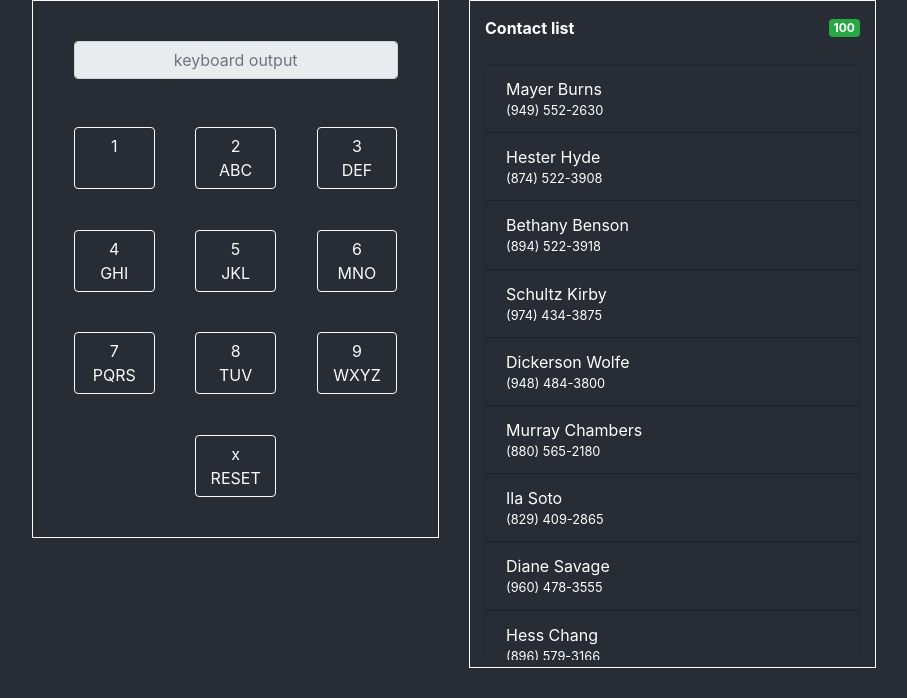
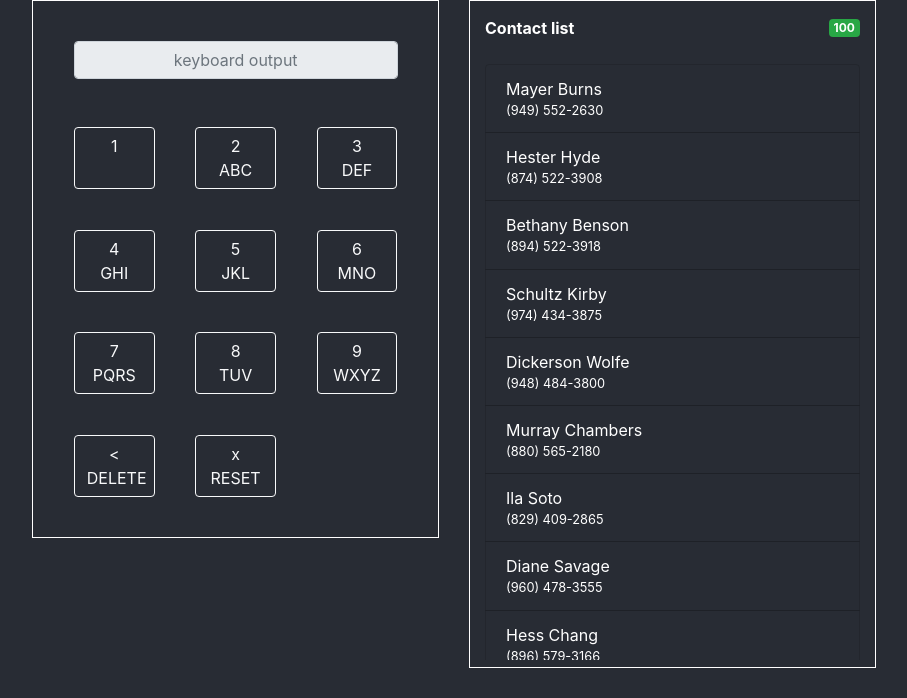
Before and after one commit to tericcabrel/mykeels-challenge, a React (Create React App) app: page / in a window 1280 px wide. Shown: the top 698 px of the page, without its empty margins (186-1093 px from the left). Built offline with nearby package versions, Linux system fonts and the light colour scheme.

Commit message:
Add keyboard button to remove a character

```diff
--- a/src/App.tsx
+++ b/src/App.tsx
@@ -27,8 +27,12 @@ const App: React.FC = () => {
   }, []);
 
   const handleKeyboardClick = (keyboardButton: KeyboardButtonType) => {
-    if (keyboardButton.number === 'x') {
+    const { number } = keyboardButton;
+
+    if (number === 'x') {
       setKeyboardValue('');
+    } else if(number === '<') {
+      setKeyboardValue(keyboardValue.substring(0, keyboardValue.length - 1));
     } else {
       setKeyboardValue(`${keyboardValue}${keyboardButton.number}`);
     }
--- a/src/components/PhoneKeyboard/index.tsx
+++ b/src/components/PhoneKeyboard/index.tsx
@@ -11,6 +11,7 @@ import { keyboardButtonData } from "../../utils/helpers";
 import './phone-keyboard.css';
 
 const keyboardButtonReset: KeyboardButtonType = { letter: 'RESET', number: 'x' };
+const keyboardButtonDelete: KeyboardButtonType = { letter: 'DELETE', number: '<' };
 
 const PhoneKeyboard: React.FC<IPhoneKeyboard> = ({ onClick, value }) => {
   return (
@@ -32,6 +33,7 @@ const PhoneKeyboard: React.FC<IPhoneKeyboard> = ({ onClick, value }) => {
             }
           </div>
           <div className="keyboard-reset">
+            <KeyboardButton value={keyboardButtonDelete} onClick={onClick}/>
             <KeyboardButton value={keyboardButtonReset} onClick={onClick}/>
           </div>
         </div>
--- a/src/components/PhoneKeyboard/phone-keyboard.css
+++ b/src/components/PhoneKeyboard/phone-keyboard.css
@@ -19,9 +19,6 @@
     text-align: center;
 }
 
-.phone-keyboard .keyboard-reset .keyboard-button {
-    margin-left: 40%;
-}
 .phone-keyboard .keyboard-reset .keyboard-button:hover {
     background-color: #ff0000;
     border-color: red;
```
Also changed, not shown: src/utils/helpers.ts (+8 -0 lines).
